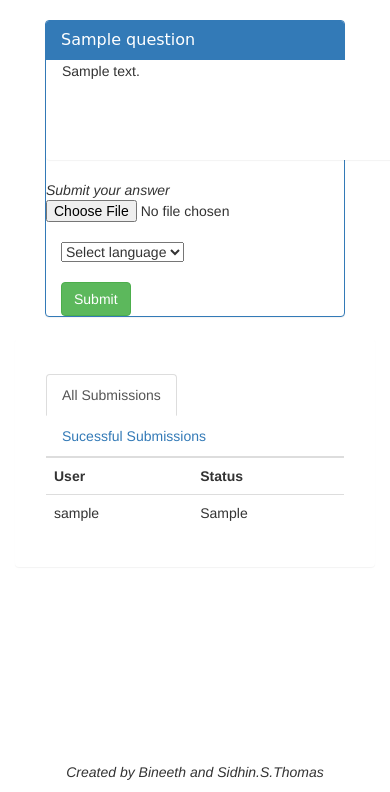
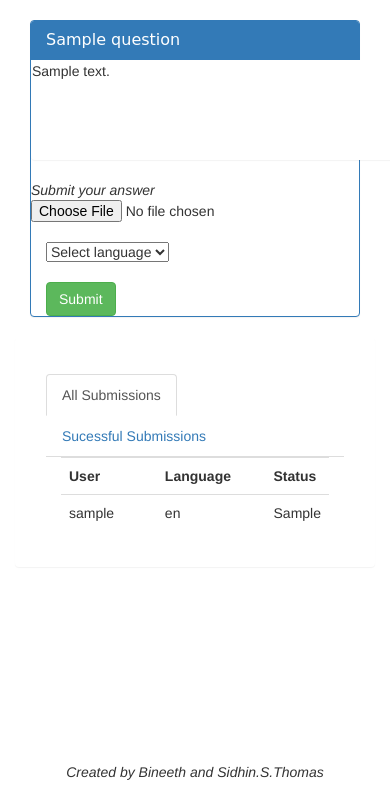
Before and after one commit to FileicegetAccepted-2016/codewars, a Django app: page /codewars/questions/solve/000/ in a window 390 px wide; the page is wider, and only the part inside the window is pictured. Shown: the part 52-844 px from the top of that part. Run offline with Django 3.2, Linux system fonts and the light colour scheme; a user stored in the database is signed in; tables that the repository leaves empty hold one stand-in row (values such as "Sample post"); parts of the project's set-up code (start-up, migrations or seed data) failed here and were passed over; some libraries are stand-ins or nearby versions.

Commit message:
Slight UI changes

```diff
--- a/RITCSE_codeWars/templates/RITCSE_codeWars/Home.html
+++ b/RITCSE_codeWars/templates/RITCSE_codeWars/Home.html
@@ -6,17 +6,18 @@
  <link rel="stylesheet" type="text/css" href="{% static 'RITCSE_codeWars/table_styling.css' %}"/>
 <body>
 {% block code %}
+    <div>
     <div class="col-sm-6">
 
        <div class="container-fluid">
 
-                <div class="col-sm-12 ">
+                <div>
                     <div class="panel panel-primary">
                         <div class="panel-heading ">
-                                <h3 class="panel-title"><c style="font-family: cursive">
-                                    {{ question.question_name }}</c></h3>
+                                <h3 class="panel-title" style="font-family: cursive">
+                                    {{ question.question_name }}</h3>
                         </div>
-                        <div class="panel body col-sm-12 " style="min-height: 100px; min-width: 500px">
+                        <div class="panel body " style="min-height: 100px; min-width: 500px">
                                 {{ question.question_text }}
 
                         </div>
@@ -58,43 +59,45 @@
     </div>
 
 
-    <div class="col-sm-1"></div>
 
-    <div class="col-sm-4">
-        <div class="panel-group">
+    <div class="col-sm-6">
             <div class="panel panel-sucess">
                 <div class="panel-heading">
                 </div>
                 <div class="panel-body">
-                    <div class="container">
+                    <div class="container col-sm-12">
                       <ul class="nav nav-tabs">
                         <li class="active"><a data-toggle="tab" href="#AllSubmission">All Submissions</a></li>
                         <li><a data-toggle="tab" href="#Sucessful">Sucessful Submissions</a></li>
                       </ul>
-                    <div class="tab-content">
+                    <div class="tab-content col-sm-12">
                         <div id="AllSubmission" class="tab-pane fade in active ">
-                            <table style="width:700px" class="table table-hover">
+                            <table  class="table table-hover " >
                                 <tr>
-                                    <th>User</th>
+                                    <th width="150">User</th>
+                                    <th width="150" >Language</th>
                                     <th>Status</th>
                                 </tr>
                                 {% for data in submission_list %}
                                     <tr>
                                         <td>{{ data.user.username }}</td>
+                                        <td>{{ data.language }}</td>
                                         <td>{{ data.result }}</td>
                                     </tr>
                                 {% endfor %}
                             </table>
                         </div>
                         <div id="Sucessful" class="tab-pane fade ">
-                            <table style="width:700px" class="table table-hover">
+                            <table  class="table table-hover">
                                 <tr>
-                                    <th>User</th>
+                                    <th width="150">User</th>
+                                    <th width="150">Language</th>
                                     <th>Time</th>
                                 </tr>
                                 {% for data in submission_accepted %}
                                     <tr>
                                         <td>{{ data.user.username }}</td>
+                                        <td>{{ data.language }}</td>
                                         <td>{{ data.submission_time }}</td>
                                     </tr>
                                 {% endfor %}
@@ -104,8 +107,8 @@
 
                 </div>
             </div>
-        </div>
 
+    </div>
     </div>
     </div>
     </div>
@@ -113,7 +116,7 @@
 {% endblock %}
 
 <footer>
-    <div align="center" style="position:fixed;   bottom:0px;   height:30px;   width:100%;">
+    <div align="center" style="position:fixed;   bottom:0px;   height:30px;   ">
   <i >Created by Bineeth and Sidhin.S.Thomas</i>
         </div>
 </footer>
--- a/RITCSE_codeWars/templates/RITCSE_codeWars/registration.html
+++ b/RITCSE_codeWars/templates/RITCSE_codeWars/registration.html
@@ -13,7 +13,7 @@
                     <div class="panel-heading ">
                         <div align="center">
                             <label class="panel-title " style="font-family: cursive; text-align:center ">
-                                Login</label>
+                                Registration</label>
                             </div>
                     </div>
                     <div class="panel body col-sm-12  "><br><br>
--- a/RITCSE_codeWars/views.py
+++ b/RITCSE_codeWars/views.py
@@ -15,7 +15,7 @@ from RITCSE_codeWars.models import Submission, Contest, Question
 from .form import UserForm, UploadFileForm
 
 c = CodeChef.API('buildrit', 'CSEdepartment')
-c.login()
+#c.login()
 
 
 def index(request):
```
Also changed, not shown: RITCSE_codeWars/templates/RITCSE_codeWars/QuestionList.html (+11 -7 lines), RITCSE_codeWars/templates/RITCSE_codeWars/YourSubmissions.html (+15 -4 lines).
